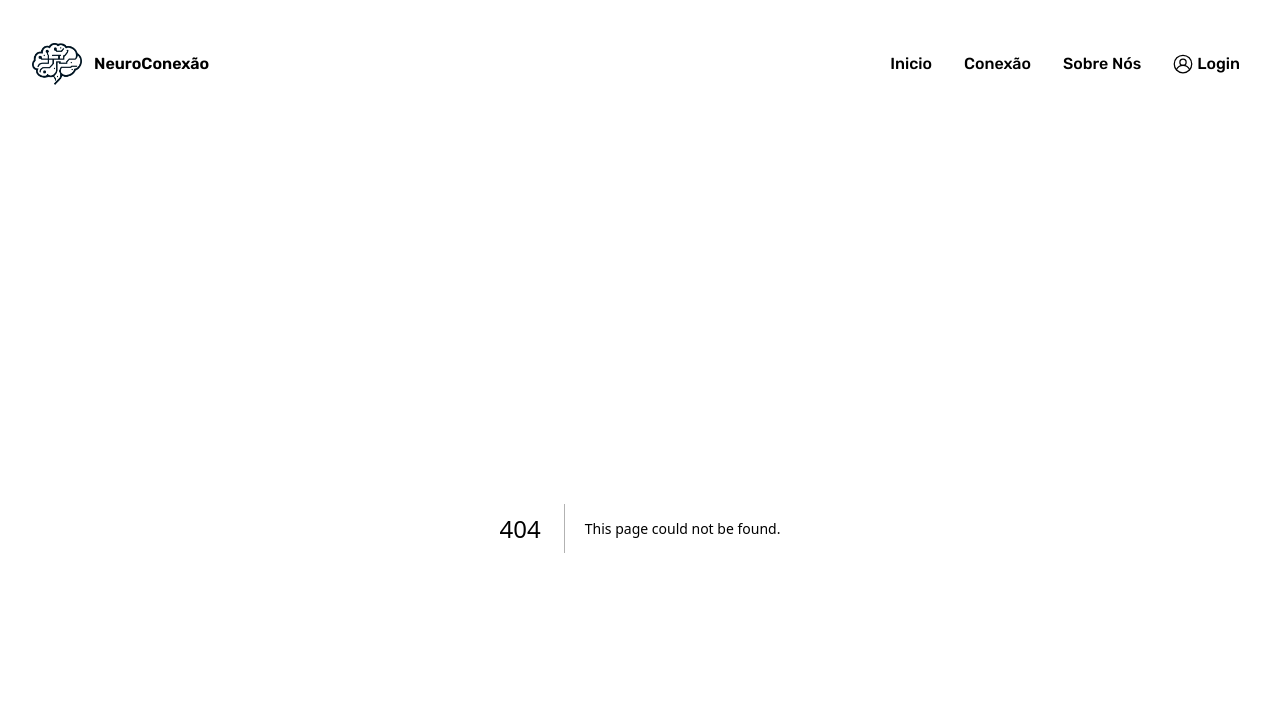
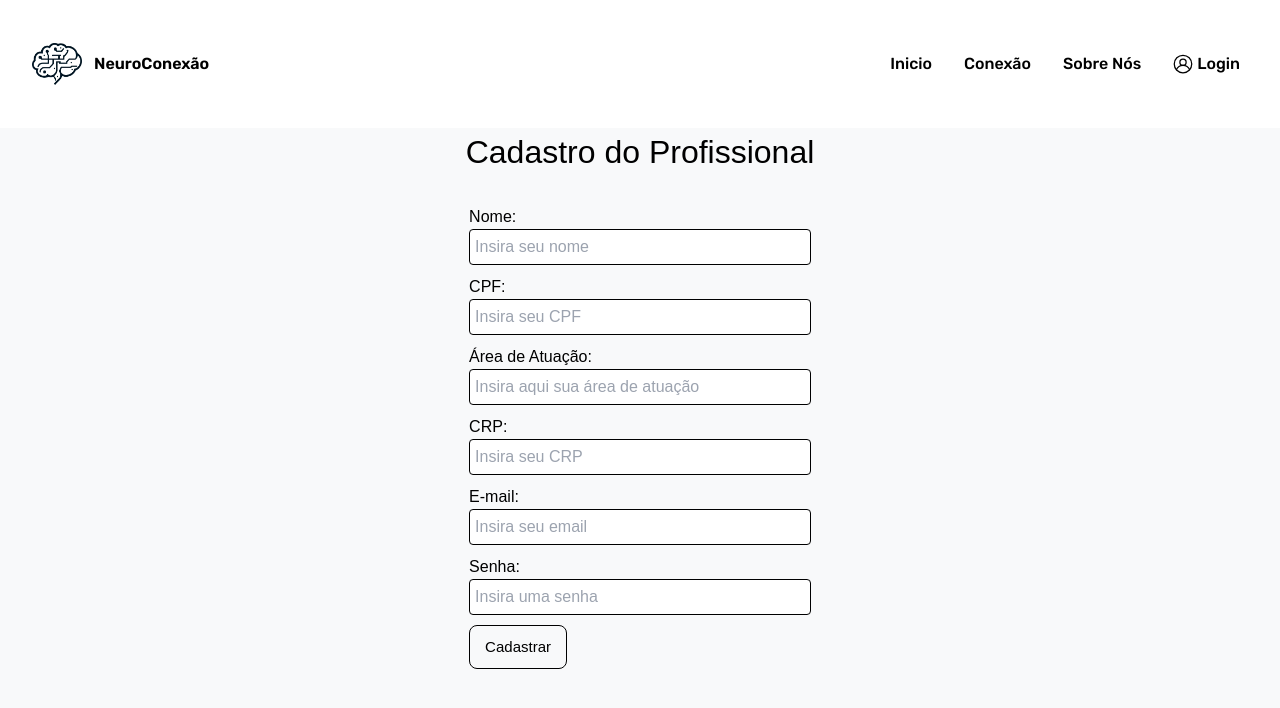
Before and after one commit to RecodeSquad14/NeuroConexao, a Next.js app: page /formularioProfissional in a window 1280 px wide. Before the commit this address had no page. Shown: the top 708 px of the page. Built offline with nearby package versions, Linux system fonts and the light colour scheme.

Commit message:
add form profissional

```diff
--- /dev/null
+++ b/src/app/formularioProfissional/page.js
@@ -0,0 +1,12 @@
+import CadastroProfissional from '@/components/formulario/CadastroProfissional';
+
+const FormularioProfissional = () => {
+  return (
+    <div>
+      <CadastroProfissional />
+    </div>
+
+  );
+};
+
+export default FormularioProfissional;
--- /dev/null
+++ b/src/components/formulario/CadastroProfissional.jsx
@@ -0,0 +1,145 @@
+"use client";
+import React, { useState } from "react";
+
+
+const CadastroProfissional = () => {
+  const [formData, setFormData] = useState({
+    nome: '',
+    cpf: '',
+    areaAtuacao: '',
+    crp: '',
+    email: '',
+    senha: '',
+  });
+
+  const handleChange = (e) => {
+    const { name, value } = e.target;
+    setFormData({
+      ...formData,
+      [name]: value,
+    });
+  };
+
+  const handleSubmit = (e) => {
+    e.preventDefault();
+    // add API
+    console.log('Dados do formulário:', formData);
+  };
+
+  const styles = {
+    body: {
+      fontFamily: 'Arial, sans-serif',
+      backgroundColor: '#f8f9fa',
+      margin: 0,
+      alignItems: 'center',
+      justifyContent: 'center',
+      height: '100vh',
+    },
+    container: {
+      display: 'flex',
+      justifyContent: 'center',
+      alignItems: 'center',
+      marginTop: '2%',
+      padding: '3px',
+      borderRadius: '2px',
+      boxShadow: '10px solid #ffffff',
+      width: '100%',
+    },
+
+    h3: {
+      fontSize: '200%',
+      fontWeight: 'light',
+      textAlign: 'center',
+    },
+
+    formGroup: {
+      marginBottom: '10px',
+    },
+    label: {
+      display: 'block',
+      fontWeight: 'lighter',
+      color: '#000000 ',
+    },
+    input: {
+      width: '100%',
+      padding: '5px',
+      fontSize: '16px',
+      border: '1px solid #000000',
+      borderRadius: '4px',
+    },
+
+    button: {
+      color: '#000000',
+      padding: '10px 15px',
+      fontSize: '15px',
+      border: '1px solid #000000',
+      borderRadius: '8px',
+      cursor: 'pointer',
+      marginLeft:'auto',
+      marginTop: 'auto',
+    },
+
+  };
+
+  return (
+
+    <div style={styles.body}>
+      <h3 style={styles.h3}>Cadastro do Profissional</h3>
+      <div style={styles.container} className="cadastro-form">
+        <form onSubmit={handleSubmit}>
+          <div style={styles.formGroup}>
+            <label style={styles.label}>
+              Nome:
+              <input type="text" name="nome" value={formData.nome} onChange={handleChange}
+                placeholder="Insira seu nome" style={styles.input} />
+            </label>
+          </div>
+
+          <div style={styles.formGroup}>
+            <label style={styles.label}>
+              CPF:
+              <input type="text" name="cpf" value={formData.cpf} onChange={handleChange}
+                placeholder="Insira seu CPF"style={styles.input} />
+            </label>
+          </div>
+
+          <div style={styles.formGroup}>
+            <label style={styles.label}>
+              Área de Atuação:
+              <input type="text" name="areaAtuacao" value={formData.areaAtuacao} onChange={handleChange}
+              placeholder="Insira aqui sua área de atuação"style={styles.input} />
+            </label>
+          </div>
+
+          <div style={styles.formGroup}>
+            <label style={styles.label}>
+              CRP:
+              <input type="text" name="crp" value={formData.crp} onChange={handleChange}
+              placeholder="Insira seu CRP" style={styles.input} />
+            </label>
+          </div>
+
+          <div style={styles.formGroup}>
+            <label style={styles.label}>
+              E-mail:
+              <input type="email" name="email" value={formData.email} onChange={handleChange}
+              placeholder="Insira seu email"style={styles.input} />
+            </label>
+          </div>
+
+          <div style={styles.formGroup}>
+            <label style={styles.label}>
+              Senha:
+              <input type="password" name="senha" value={formData.senha} onChange={handleChange}
+              placeholder="Insira uma senha" style={styles.input} />
+            </label>
+          </div>
+
+          <button type="submit" style={styles.button}>Cadastrar</button>
+        </form>
+      </div>
+    </div>
+  );
+};
+
+export default CadastroProfissional;
```
